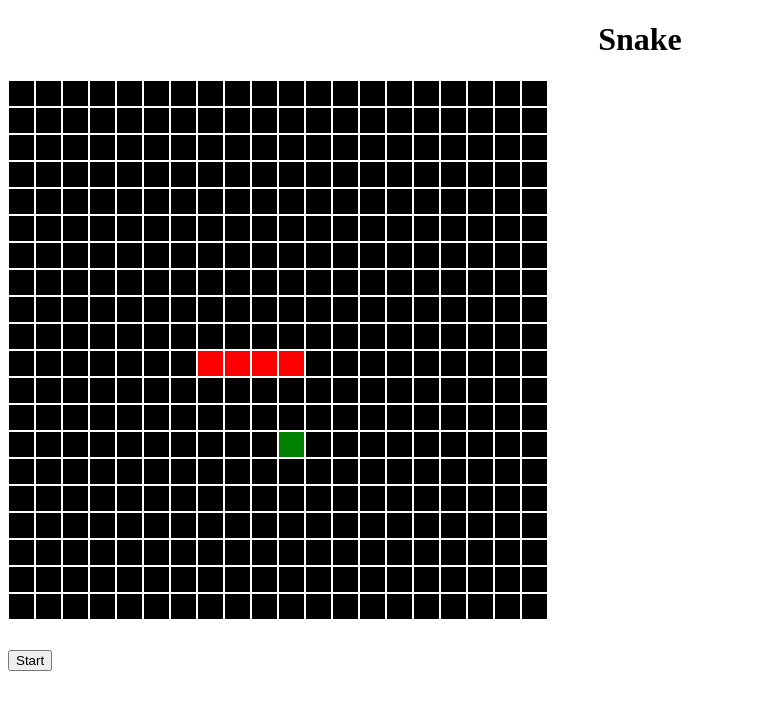
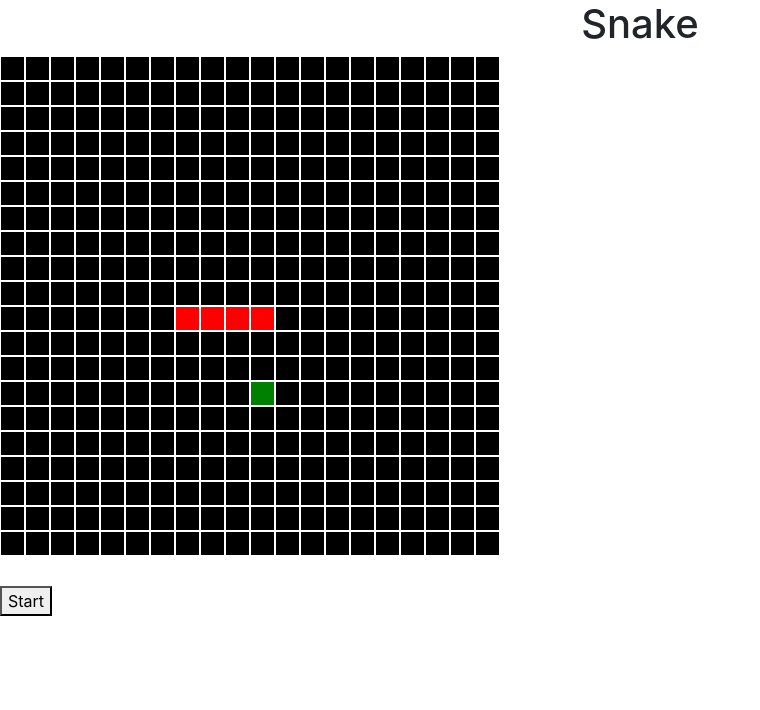
Before and after one commit to mxwnk/ng-snake, an Angular app: page / in a window 1280 px wide. Shown: the top 710 px of the page, without its empty margins (0-760 px from the left). Built offline with nearby package versions, Linux system fonts and the light colour scheme.

Commit message:
Add bootstrap css framework.

```diff
--- a/package.json
+++ b/package.json
@@ -9,7 +9,7 @@
     "test": "ng test",
     "lint": "ng lint",
     "e2e": "ng e2e",
-    "single-test" : "karma start karma.conf.js --single-run --browsers ChromeHeadless"
+    "single-test": "karma start karma.conf.js --single-run --browsers ChromeHeadless"
   },
   "private": true,
   "dependencies": {
@@ -22,7 +22,9 @@
     "@angular/platform-browser": "^4.2.4",
     "@angular/platform-browser-dynamic": "^4.2.4",
     "@angular/router": "^4.2.4",
+    "bootstrap": "^4.0.0-beta",
     "core-js": "^2.4.1",
+    "ngx-bootstrap": "^1.9.3",
     "rxjs": "^5.4.3",
     "zone.js": "^0.8.14"
   },
--- a/src/styles.css
+++ b/src/styles.css
@@ -1,3 +1,5 @@
+@import '~bootstrap/dist/css/bootstrap.min.css';
+
 .text-center{
     text-align: center;
 }
```
Also changed, not shown: 1 other file (tests, documents, lock files or other folders).
